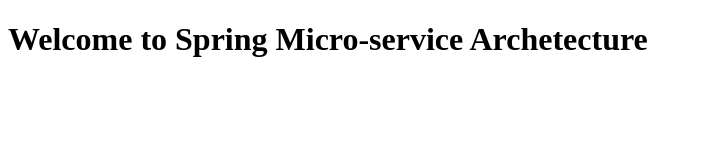
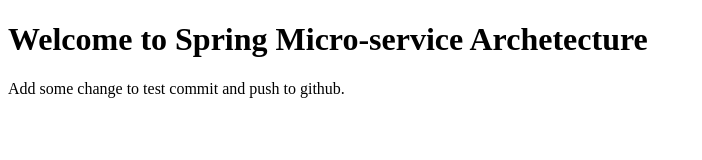
Before and after one commit to tom35/JavaSpringMicroService, a plain HTML site: page SpringMicroService/WebContent/index.html in a window 1280 px wide. Shown: the whole page, without its empty margins (0-702 px from the left). Drawn offline with Linux system fonts and the light colour scheme.

Commit message:
Add some change to index.html

```diff
--- a/SpringMicroService/WebContent/index.html
+++ b/SpringMicroService/WebContent/index.html
@@ -7,5 +7,6 @@
 </head>
 <body>
 	<h1>Welcome to Spring Micro-service Archetecture</h1>
+	<p>Add some change to test commit and push to github.</p>
 </body>
 </html>
```
